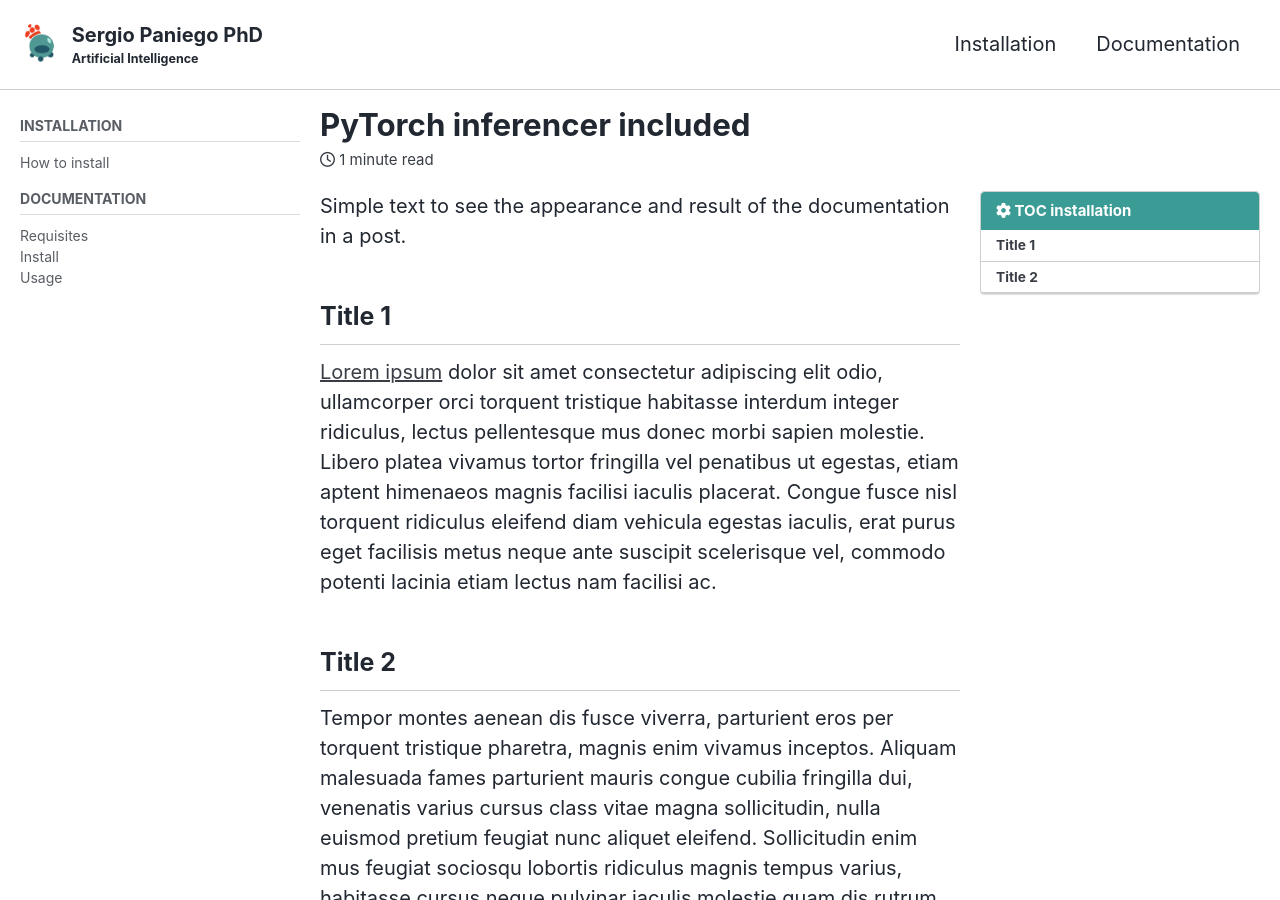
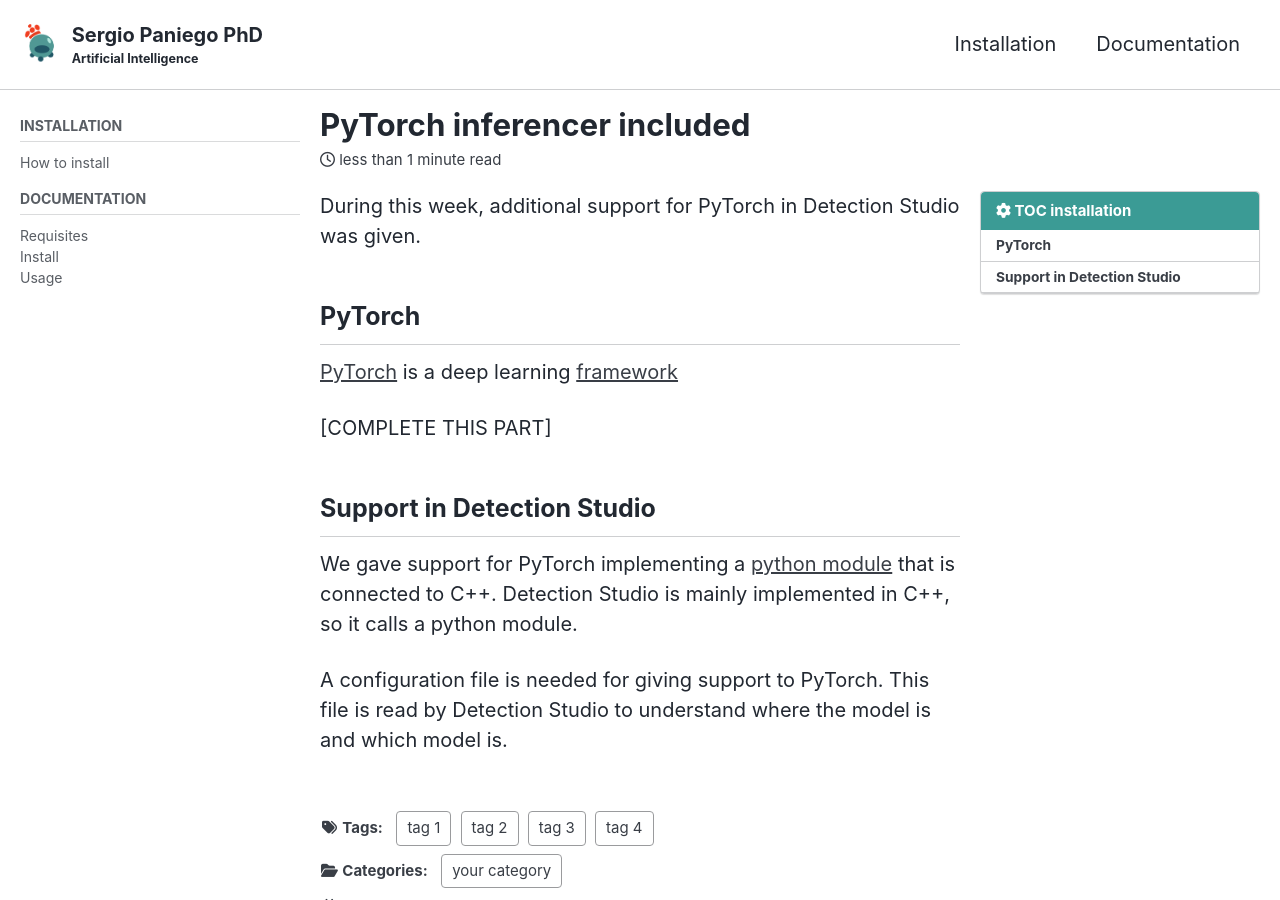
Before and after one commit to RoboticsLabURJC/2019-phd-sergio-paniego, a Jekyll site: the page built from docs/_posts/2020-05-14-pytorch-inferencer.md, in a window 1280 px wide and 900 px high. Built offline with Jekyll 4.4.1, drawn with Linux system fonts in a browser that asks for light colours; cached includes are drawn as plain includes; nearby versions of some CDN libraries; some of the changed text lies outside the part shown.

Commit message:
Some posts written

```diff
--- a/docs/_posts/2020-05-14-pytorch-inferencer.md
+++ b/docs/_posts/2020-05-14-pytorch-inferencer.md
@@ -18,23 +18,23 @@
 - tag 3
 - tag 4
 
-author: Tony Stark
+author: Sergio Paniego
 pinned: false
 ---
 
-Simple text to see the appearance and result of the documentation in a post.
+During this week, additional support for PyTorch in Detection Studio was given.
 
-## Title 1
+## PyTorch
 
-[Lorem ipsum](https://getlorem.com/es/) dolor sit amet consectetur adipiscing elit odio, ullamcorper orci torquent tristique habitasse interdum integer ridiculus, lectus pellentesque mus donec morbi sapien molestie. Libero platea vivamus tortor fringilla vel penatibus ut egestas, etiam aptent himenaeos magnis facilisi iaculis placerat. Congue fusce nisl torquent ridiculus eleifend diam vehicula egestas iaculis, erat purus eget facilisis metus neque ante suscipit scelerisque vel, commodo potenti lacinia etiam lectus nam facilisi ac.
+[PyTorch](https://arxiv.org/abs/1912.01703) is a deep learning [framework](https://pytorch.org/)
+
+[COMPLETE THIS PART]
 
 
-## Title 2
+## Support in Detection Studio
 
-Tempor montes aenean dis fusce viverra, parturient eros per torquent tristique pharetra, magnis enim vivamus inceptos. Aliquam malesuada fames parturient mauris congue cubilia fringilla dui, venenatis varius cursus class vitae magna sollicitudin, nulla euismod pretium feugiat nunc aliquet eleifend. Sollicitudin enim mus feugiat sociosqu lobortis ridiculus magnis tempus varius, habitasse cursus neque pulvinar iaculis molestie quam dis rutrum, tortor vel proin vehicula montes id leo turpis.
+We gave support for PyTorch implementing a [python module](https://github.com/JdeRobot/DetectionStudio/blob/master/DeepLearningSuiteLib/python_modules/pytorch_detect.py)
+that is connected to C++. Detection Studio is mainly implemented in C++, so it calls a python module.
 
-- Lorem ipsum dolor sit amet consectetur adipiscing elit odio, ullamcorper orci torquent tristique habitasse interdum integer ridiculus, lectus pellentesque mus donec morbi sapien molestie.
-- Libero platea vivamus tortor fringilla vel penatibus ut egestas, etiam aptent himenaeos magnis facilisi iaculis placerat.
-- Congue fusce nisl torquent ridiculus eleifend diam vehicula egestas iaculis, erat purus eget facilisis metus neque ante suscipit scelerisque vel, commodo potenti lacinia etiam lectus nam facilisi ac.
-- Tempor montes aenean dis fusce viverra, parturient eros per torquent tristique pharetra, magnis enim vivamus inceptos.
-- Aliquam malesuada fames parturient mauris congue cubilia fringilla dui, venenatis varius cursus class vitae magna sollicitudin, nulla euismod pretium feugiat nunc aliquet eleifend. Sollicitudin enim mus feugiat sociosqu lobortis ridiculus magnis tempus varius, habitasse cursus neque pulvinar iaculis molestie quam dis rutrum, tortor vel proin vehicula montes id leo turpis.
+A configuration file is needed for giving support to PyTorch. This file is read by Detection Studio to understand
+where the model is and which model is.
```
Also changed, not shown: docs/_posts/2020-04-10-opencv-yolov3.md (+33 -7 lines).
